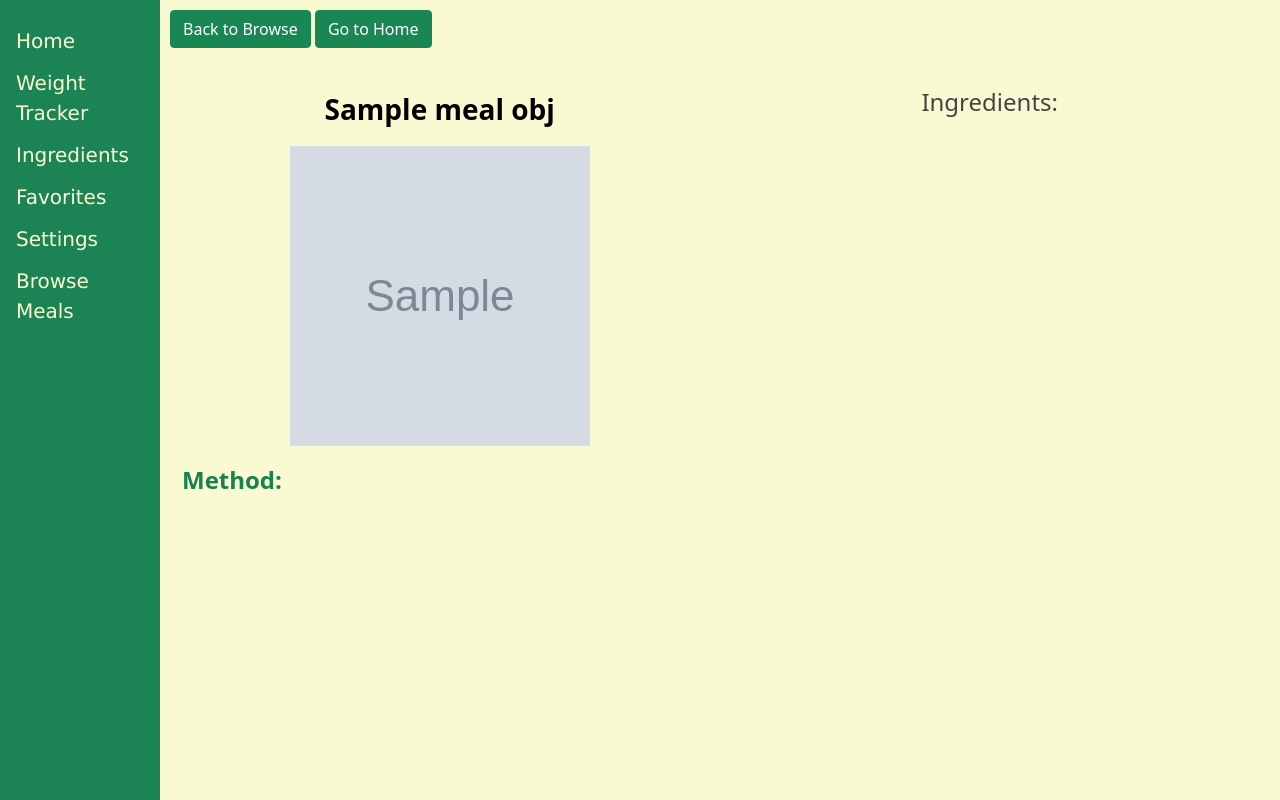
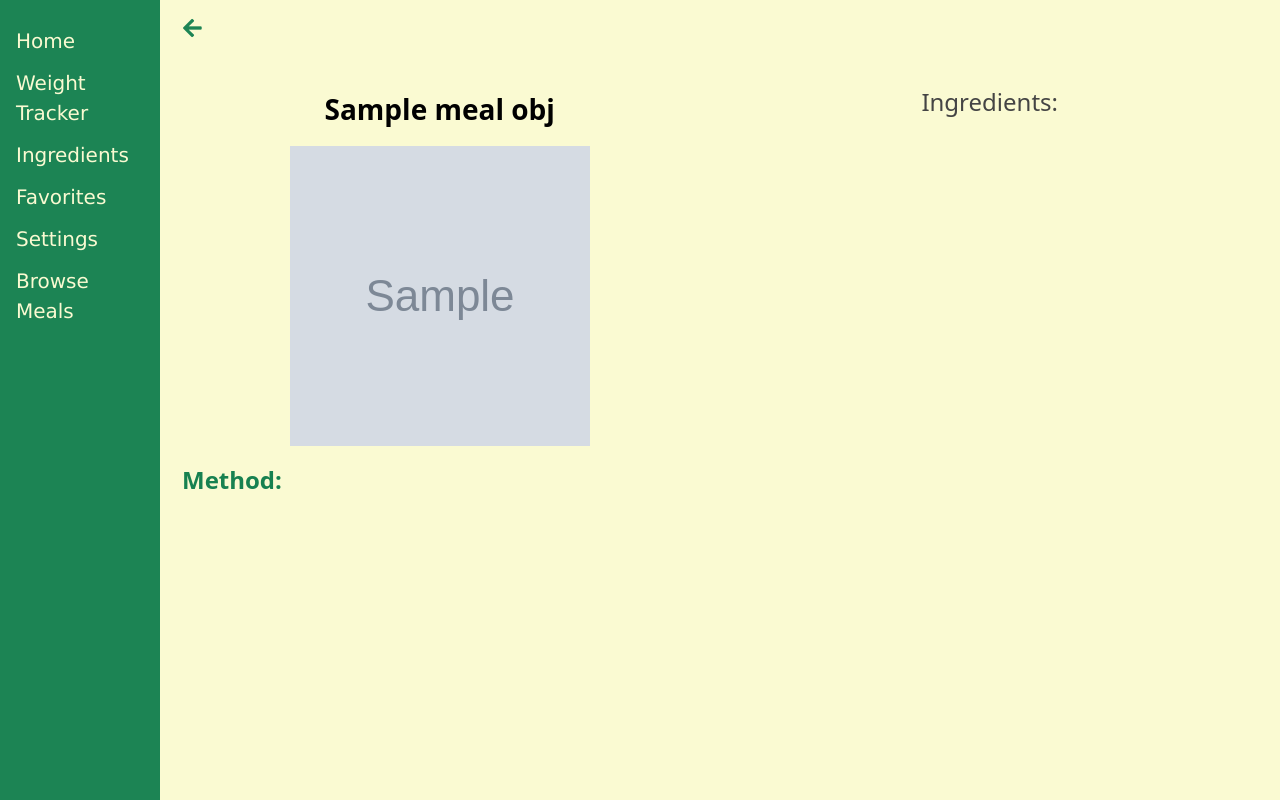
Before and after one commit to riyaa-aa/MealApp, a Django app: template templates/mealList.html in a window 1280 px wide. Run offline with Django 3.2, Linux system fonts and the light colour scheme; a user stored in the database is signed in; tables that the repository leaves empty hold one stand-in row (values such as "Sample post"); the template is opened without the code that fills it: most values are stand-ins (such as "Sample title", 1, 10 or a date in 2020); grey boxes marked "Sample" are stand-in pictures; parts of the project's set-up code (start-up, migrations or seed data) failed here and were passed over; some libraries are stand-ins or nearby versions.

Commit message:
small changes

```diff
--- a/meals/views.py
+++ b/meals/views.py
@@ -18,6 +18,7 @@
 def get_user_info(user):
     user_info,created = UserInfo.objects.get_or_create(user=user) #Creating the user info object if it doesn't exist and then returning it.
     return user_info
+
 
 def order_by_pk(arr, pk_arr):
     temp = 0
--- a/templates/home.html
+++ b/templates/home.html
@@ -46,7 +46,7 @@
                                 src="{{thisMeal.image.url}}"
                                 class="imgHover">
                                 <div class="middle">
-                                    <div class="middleLink"><a href="/browse/{{thisMeal.id}}">See More</a></div>
+                                    <div class="middleLink"><a href="{% url 'mealObject' thisMeal.pk %}">See More</a></div>
                                 </div>
                             </div>
                         <p>
--- a/templates/mealList.html
+++ b/templates/mealList.html
@@ -7,18 +7,11 @@
 <link rel="stylesheet" href="{% static 'css/main.css' %}">
 
 <p style = "margin-top:10px">
-    <button class="btn btn-success">
-        <a href="/browse"
-        style="color: white; text-decoration: unset;"
-        title="Back to Browse">
-            Back to Browse
-        </a>
-    </button>
-    <button class="btn btn-success">
-        <a href="/redirect_to_specific_meal/"
-        style="color: white; text-decoration: unset;"
+    <button class="btn" style="background-color: transparent;">
+        <a href="{% url 'redirect_to_specific_meal' %}"
+        style="color: #1c8454; text-decoration: unset;"
         title="Go to Home">
-            Go to Home
+            <i class="fas fa-arrow-left fa-lg"></i>
         </a>
     </button>
 </p>
```
